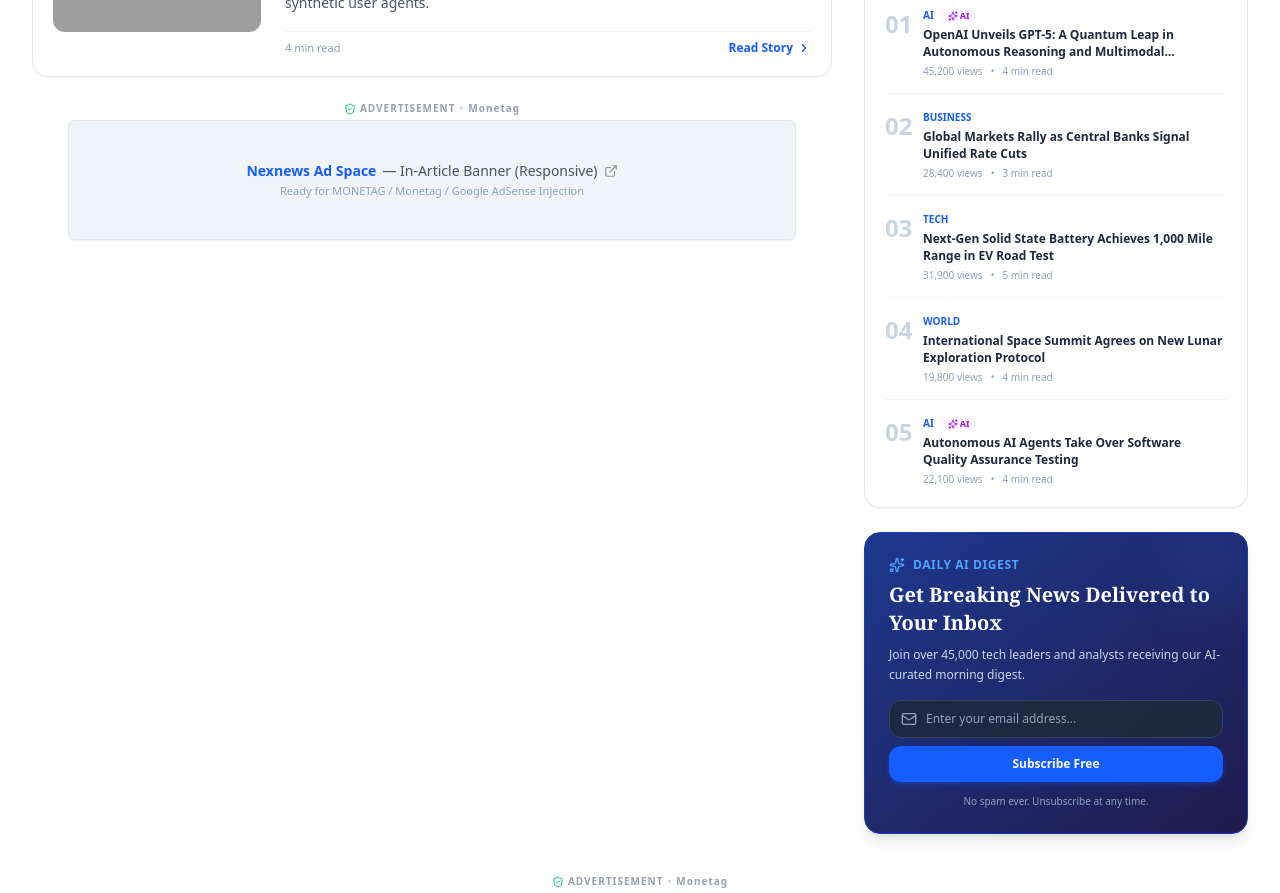
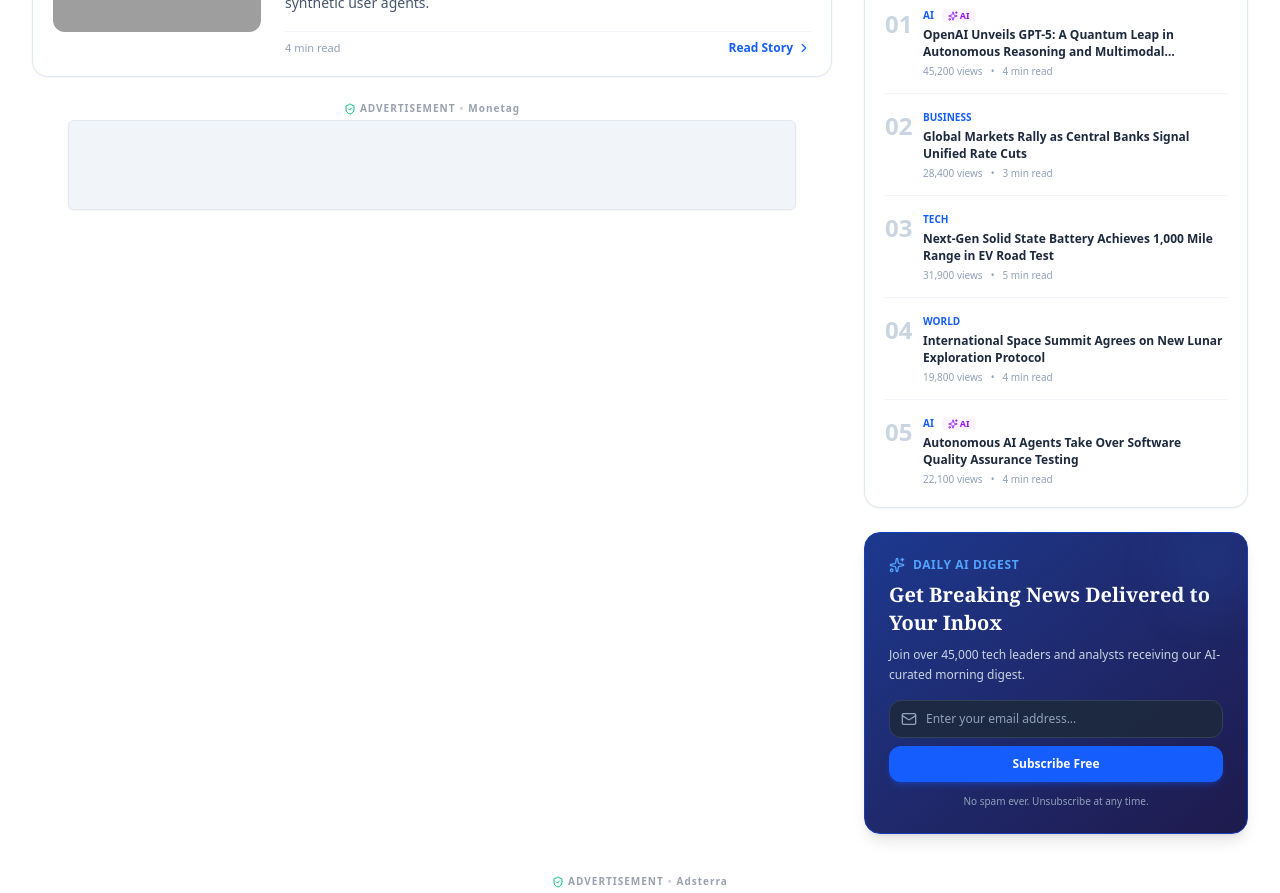
Before and after one commit to infoj143-png/Nexnews, a Next.js app: page /category/ai in a window 1280 px wide. Shown: the part 920-1813 px from the top of the page. Built offline with nearby package versions, Linux system fonts and the light colour scheme; grey boxes are pictures that could not be loaded.

Commit message:
Integrate Adsterra ad codes into AdBanner component
- Support 728x90 Leaderboard container script injection.
- Support atOptions banner script injection.
- Prevent SSR hydration errors and Cumulative Layout Shift (CLS).

Co-authored-by: infoj143-png <226180196+infoj143-png@users.noreply.github.com>

```diff
--- a/src/app/layout.tsx
+++ b/src/app/layout.tsx
@@ -36,9 +36,9 @@ export default function RootLayout({
         {/* Breaking News Ticker */}
         <BreakingTicker />
 
-        {/* Global Header Ad Banner Slot */}
+        {/* Global Leaderboard Ad Banner Slot (728x90 Container) */}
         <div className="max-w-7xl mx-auto px-4 w-full">
-          <AdBanner slot="header" provider="adsterra" />
+          <AdBanner slot="header" provider="adsterra" adType="adsterra-container" />
         </div>
 
         {/* Main Content Area */}
@@ -47,7 +47,7 @@ export default function RootLayout({
         </main>
 
         {/* Sticky Mobile / Bottom Banner */}
-        <AdBanner slot="footer-sticky" provider="monetag" className="hidden sm:flex" />
+        <AdBanner slot="footer-sticky" provider="adsterra" adType="adsterra-atoptions" className="hidden sm:flex" />
 
         {/* Global Footer */}
         <Footer />
--- a/src/components/ads/AdBanner.tsx
+++ b/src/components/ads/AdBanner.tsx
@@ -5,10 +5,12 @@ import { ExternalLink, ShieldCheck } from 'lucide-react';
 
 export type AdSlot = 'header' | 'sidebar' | 'in-article' | 'footer-sticky';
 export type AdProvider = 'adsterra' | 'monetag' | 'google-adsense' | 'custom';
+export type AdType = 'adsterra-container' | 'adsterra-atoptions' | 'default';
 
 interface AdBannerProps {
   slot: AdSlot;
   provider?: AdProvider;
+  adType?: AdType;
   scriptUrl?: string;
   adClient?: string;
   adSlotId?: string;
@@ -19,32 +21,41 @@ const SLOT_CONFIGS: Record<AdSlot, { label: string; width: string; height: strin
   header: {
     label: 'Header Banner (728x90)',
     width: 'max-w-[728px] w-full',
-    height: 'h-[90px]',
+    height: 'min-h-[90px] h-[90px]',
     format: 'Leaderboard (728x90)'
   },
   sidebar: {
     label: 'Sidebar Rectangle (300x250)',
     width: 'w-[300px]',
-    height: 'h-[250px]',
+    height: 'min-h-[250px] h-[250px]',
     format: 'Medium Rectangle (300x250)'
   },
   'in-article': {
     label: 'In-Article Banner (728x90 / Native)',
     width: 'w-full max-w-[728px]',
-    height: 'h-[120px]',
-    format: 'In-Article Banner (Responsive)'
+    height: 'min-h-[90px] h-[90px]',
+    format: 'In-Article Banner (728x90)'
   },
   'footer-sticky': {
     label: 'Bottom Sticky Mobile/Desktop Banner (320x50)',
     width: 'w-full max-w-[468px]',
-    height: 'h-[60px]',
+    height: 'min-h-[60px] h-[60px]',
     format: 'Sticky Footer Banner'
   }
 };
 
+// Container ID and script URL for Adsterra Leaderboard Container Ad (Slot 1)
+const ADSTERRA_CONTAINER_ID = 'container-ed7ceef78cd097b17c73f61248acffb1';
+const ADSTERRA_CONTAINER_SCRIPT = 'https://pl31041881.profitableratecpmnetwork.com/ed7ceef78cd097b17c73f61248acffb1/invoke.js';
+
+// Configuration for Adsterra atOptions Banner Ad (Slot 2)
+const ADSTERRA_ATOPTIONS_KEY = 'c2abf76f95e9219a89f84b77f28c5079';
+const ADSTERRA_ATOPTIONS_SCRIPT = 'https://www.highrevenueformat.com/c2abf76f95e9219a89f84b77f28c5079/invoke.js';
+
 export const AdBanner: React.FC<AdBannerProps> = ({
   slot,
   provider = 'adsterra',
+  adType,
   scriptUrl,
   adClient,
   adSlotId,
@@ -53,18 +64,73 @@ export const AdBanner: React.FC<AdBannerProps> = ({
   const adRef = useRef<HTMLDivElement>(null);
   const config = SLOT_CONFIGS[slot];
 
+  // Infer adType if not explicitly passed
+  const effectiveAdType: AdType = adType || (
+    slot === 'header' ? 'adsterra-container' :
+    slot === 'in-article' ? 'adsterra-atoptions' :
+    'default'
+  );
+
   useEffect(() => {
-    // If external ad script provided, dynamically inject inside container without causing CLS
-    if (scriptUrl && adRef.current) {
-      adRef.current.innerHTML = '';
+    const container = adRef.current;
+    if (!container) return;
+
+    // Clear previous contents on mount / prop update
+    container.innerHTML = '';
+
+    if (effectiveAdType === 'adsterra-container') {
+      // 1. Leaderboard Container Ad
+      const div = document.createElement('div');
+      div.id = ADSTERRA_CONTAINER_ID;
+      container.appendChild(div);
+
+      const script = document.createElement('script');
+      script.async = true;
+      script.setAttribute('data-cfasync', 'false');
+      script.src = ADSTERRA_CONTAINER_SCRIPT;
+      container.appendChild(script);
+
+      return () => {
+        container.innerHTML = '';
+      };
+    } else if (effectiveAdType === 'adsterra-atoptions') {
+      // 2. Banner Script atOptions Ad
+      // Create inline script to define atOptions global object
+      const optionsScript = document.createElement('script');
+      optionsScript.type = 'text/javascript';
+      optionsScript.text = `
+        atOptions = {
+          'key' : '${ADSTERRA_ATOPTIONS_KEY}',
+          'format' : 'iframe',
+          'height' : 90,
+          'width' : 728,
+          'params' : {}
+        };
+      `;
+      container.appendChild(optionsScript);
+
+      const invokeScript = document.createElement('script');
+      invokeScript.type = 'text/javascript';
+      invokeScript.src = ADSTERRA_ATOPTIONS_SCRIPT;
+      container.appendChild(invokeScript);
+
+      return () => {
+        container.innerHTML = '';
+      };
+    } else if (scriptUrl) {
+      // Custom external script injection
       const script = document.createElement('script');
       script.src = scriptUrl;
       script.async = true;
-      script.setAttribute('data-ad-client', adClient || 'ca-pub-nexnews-demo');
+      if (adClient) script.setAttribute('data-ad-client', adClient);
       if (adSlotId) script.setAttribute('data-ad-slot', adSlotId);
-      adRef.current.appendChild(script);
+      container.appendChild(script);
+
+      return () => {
+        container.innerHTML = '';
+      };
     }
-  }, [scriptUrl, adClient, adSlotId]);
+  }, [effectiveAdType, scriptUrl, adClient, adSlotId]);
 
   return (
     <div className={`my-4 flex flex-col items-center justify-center ${className}`}>
@@ -81,7 +147,8 @@ export const AdBanner: React.FC<AdBannerProps> = ({
         className={`${config.width} ${config.height} relative overflow-hidden rounded-md border border-slate-200 dark:border-slate-800 bg-slate-100 dark:bg-slate-900 flex items-center justify-center shadow-xs transition-colors`}
       >
         <div ref={adRef} className="w-full h-full flex items-center justify-center">
-          {/* Default Preview Container when no active ad networks are connected */}
+          {/* Default Preview Container fallback when no active ad script is loaded */}
+          {effectiveAdType === 'default' && !scriptUrl && (
             <div className="flex flex-col items-center justify-center text-center p-3 select-none">
               <div className="flex items-center gap-1.5 text-slate-600 dark:text-slate-400 font-medium text-xs sm:text-sm">
                 <span className="font-bold text-blue-600 dark:text-blue-400">Nexnews Ad Space</span>
@@ -92,6 +159,7 @@ export const AdBanner: React.FC<AdBannerProps> = ({
                 Ready for {provider.toUpperCase()} / Monetag / Google AdSense Injection
               </p>
             </div>
+          )}
         </div>
       </div>
     </div>
```
Lines whose indentation alone changed are shown as unchanged.
